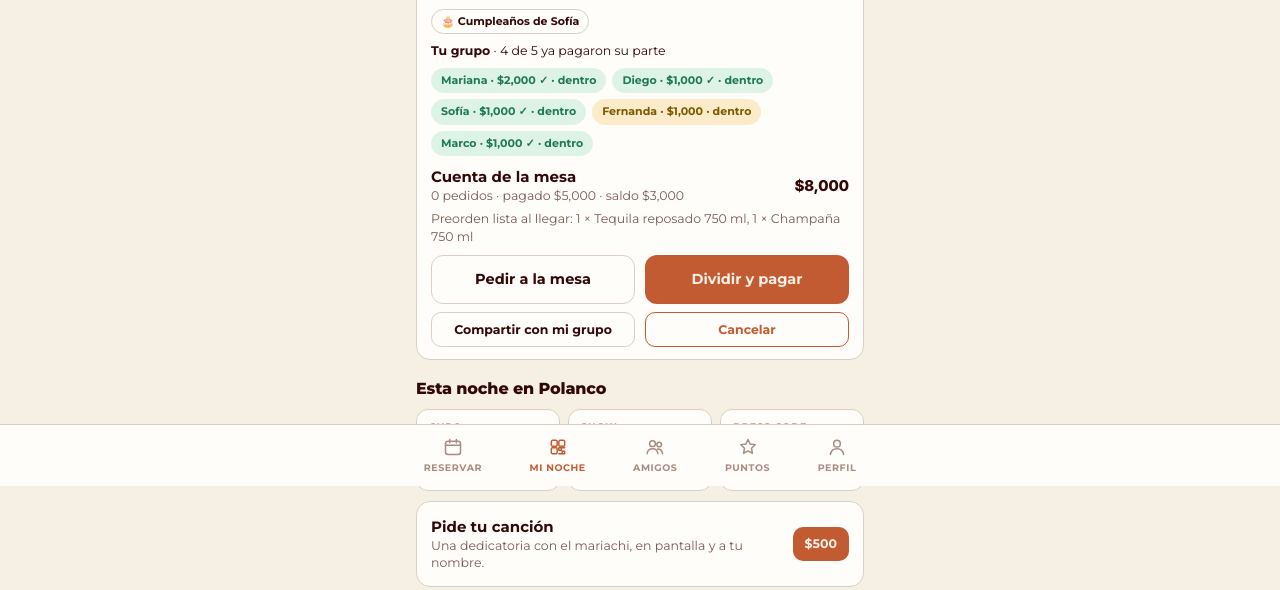
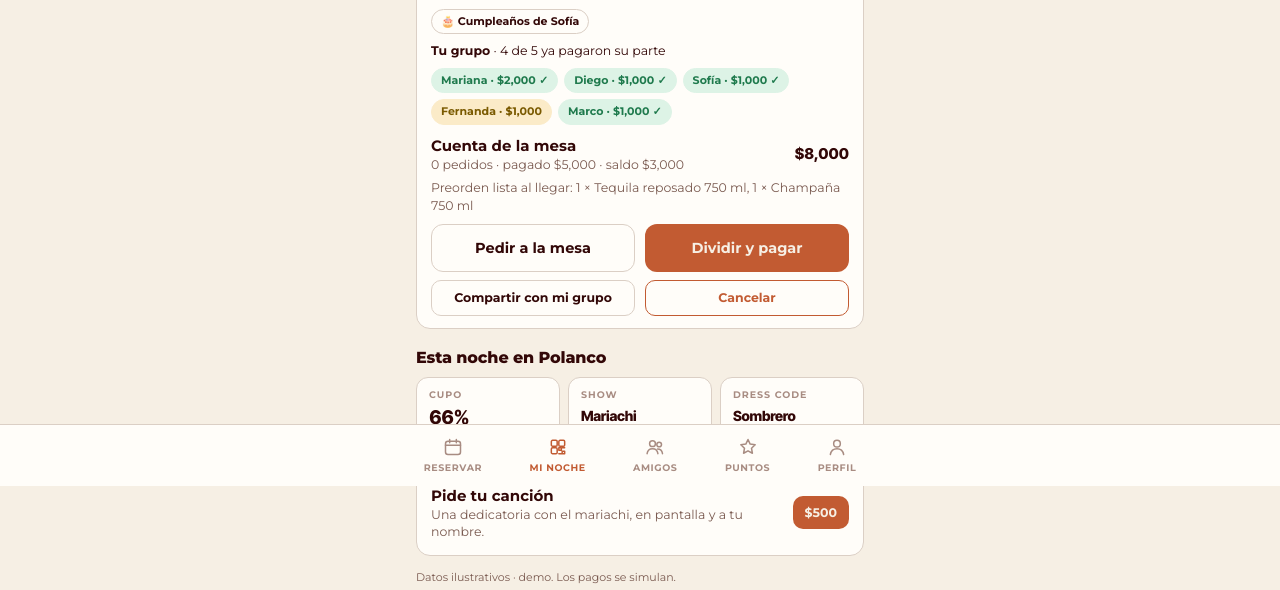
Before and after one commit to TT-AI-FIRM/canta-corazon-demo, a plain HTML site: page cliente/index.html in a window 1280 px wide. Shown: the part 314-904 px from the top of the page. Drawn offline with Linux system fonts and the light colour scheme.

Commit message:
Ajustes de datos y enlaces directos por rol y usuario
Co-Authored-By: Claude Fable 5.1 <noreply@anthropic.com>

```diff
--- a/shared/core.js
+++ b/shared/core.js
@@ -3,7 +3,7 @@
    del mismo dispositivo (BroadcastChannel + evento storage). Todos los datos son ILUSTRATIVOS. */
 (function () {
   'use strict';
-  const KEY = 'cc_demo_v2';
+  const KEY = 'cc_demo_v6';
   const SECRET = 'canta-corazon-demo-2026'; // solo demo: en producción la firma vive en el servidor
   const CANAL = 'cc-demo';
 
@@ -163,7 +163,7 @@
         const base = p.cat === 'botella' ? 18 : p.cat === 'cerveza' ? 240 : p.cat === 'comida' ? 40 : 30;
         db.inventario[s.id][p.id] = { existencia: round(base * s.factor * between(0.6, 1.4)), minimo: round(base * 0.35), abiertas: p.cat === 'botella' ? Math.floor(rnd() * 3) : 0 };
       });
-      db.inventario[s.id]['b_aperol'].existencia = 5; // para la alerta
+      db.inventario[s.id]['b_aperol'].existencia = 9; // para la alerta
     });
 
     // facturas de proveedor (últimos 60 días)
@@ -184,16 +184,16 @@
     const hoyD = new Date(); hoyD.setHours(0, 0, 0, 0);
     const wk = { 0: 0.30, 1: 0.08, 2: 0.14, 3: 0.36, 4: 0.70, 5: 0.95, 6: 1.0 };
     const mes = { 0: 0.80, 1: 1.10, 2: 0.95, 3: 0.92, 4: 1.00, 5: 0.90, 6: 0.88, 7: 0.95, 8: 1.05, 9: 0.98, 10: 1.12, 11: 1.32 };
-    for (let i = 120; i >= 1; i--) {
+    for (let i = 365; i >= 1; i--) {
       const d = new Date(hoyD); d.setDate(d.getDate() - i);
       db.sucursales.forEach(s => {
         const f = wk[d.getDay()] * mes[d.getMonth()] * s.factor * between(0.88, 1.12);
-        const personas = round(s.aforo * 0.92 * f);
+        const personas = round(s.aforo * 0.74 * f);
         const cover = round(personas * 0.55 * PRECIOS.cover);
         const mesasOc = Math.min(db.mesas.filter(m => m.suc === s.id).length, round(db.mesas.filter(m => m.suc === s.id).length * Math.min(1, f * 1.05)));
-        const ventaMesas = round(mesasOc * between(7800, 11500));
-        const ventaBarra = round(personas * between(240, 330));
-        const ventaCocina = round(personas * between(110, 170));
+        const ventaMesas = round(mesasOc * between(4600, 6400));
+        const ventaBarra = round(personas * between(150, 205));
+        const ventaCocina = round(personas * between(60, 95));
         const merma = round(between(1.1, 2.6) + (s.id === 's2' && d.getDay() === 6 ? 0.9 : 0), 1);
         db.ventasHist.push({ fecha: fechaISO(d), dow: d.getDay(), mes: d.getMonth(), suc: s.id, personas, cover, ventaMesas, ventaBarra, ventaCocina, total: cover + ventaMesas + ventaBarra + ventaCocina, mesasOc, merma, costoBarra: round(between(22, 27), 1) });
       });
@@ -212,7 +212,7 @@
     // resto de la noche
     const nombresRes = db.clientes.slice(6);
     const ocupar = (lista, sucId, cuantasSentadas, cuantasConf, cuantasNo) => {
-      let idx = 0; const libres = lista.filter(m => m.id !== 'm14');
+      let idx = 0; const libres = lista.filter(m => m.id !== 'm14').filter((m, i) => i % 3 !== 1); // deja mesas libres en cada piso
       const estados = [].concat(Array(cuantasSentadas).fill('sentada'), Array(cuantasConf).fill('confirmada'), Array(cuantasNo).fill('noshow'));
       estados.forEach((est, k) => {
         const m = libres[k]; if (!m) return; const c = nombresRes[idx++ % nombresRes.length];
@@ -225,15 +225,15 @@
     ocupar(mesasS1, 's1', 12, 5, 2);
     ocupar(mesasS2, 's2', 8, 3, 1);
     // covers y barra (accesos sin mesa)
-    const nCov = { s1: 214, s2: 121 };
-    db.sucursales.forEach(s => { for (let i = 0; i < nCov[s.id]; i++) { const c = pick(db.clientes); const tipo = rnd() < 0.72 ? 'cover' : (rnd() < 0.7 ? 'barra' : 'clientevip'); db.accesos.push({ id: uid('a'), suc: s.id, fecha: H, hora: (19 + Math.floor(rnd() * 5)) % 24 + ':' + pad(Math.floor(rnd() * 60)), tipo, nombre: c.nombre, personas: 1, resultado: rnd() < 0.985 ? 'ok' : 'usado', puerta: 'Escáner ' + (1 + Math.floor(rnd() * 2)) }); if (tipo !== 'clientevip') db.pagos.push({ id: uid('pg'), suc: s.id, fecha: H, hora: '21:00', clienteId: c.id, concepto: tipo === 'cover' ? 'Cover' : 'Acceso barra', monto: tipo === 'cover' ? PRECIOS.cover : PRECIOS.barra, metodo: pick(['tarjeta', 'applepay', 'efectivo', 'spei']), estado: 'aprobado', propina: 0 }); } });
+    const nCov = { s1: 470, s2: 250 };
+    db.sucursales.forEach(s => { for (let i = 0; i < nCov[s.id]; i++) { const c = pick(db.clientes.slice(6)); const tipo = rnd() < 0.72 ? 'cover' : (rnd() < 0.7 ? 'barra' : 'clientevip'); db.accesos.push({ id: uid('a'), suc: s.id, fecha: H, hora: (19 + Math.floor(rnd() * 5)) % 24 + ':' + pad(Math.floor(rnd() * 60)), tipo, nombre: c.nombre, personas: 1, resultado: rnd() < 0.985 ? 'ok' : 'usado', puerta: 'Escáner ' + (1 + Math.floor(rnd() * 2)) }); if (tipo !== 'clientevip') db.pagos.push({ id: uid('pg'), suc: s.id, fecha: H, hora: '21:00', clienteId: c.id, concepto: tipo === 'cover' ? 'Cover' : 'Acceso barra', monto: tipo === 'cover' ? PRECIOS.cover : PRECIOS.barra, metodo: pick(['tarjeta', 'applepay', 'efectivo', 'spei']), estado: 'aprobado', propina: 0 }); } });
     // pedidos de las mesas sentadas
     const meserosPor = { s1: db.personal.filter(e => e.suc === 's1' && e.rol === 'mesero'), s2: db.personal.filter(e => e.suc === 's2' && e.rol === 'mesero') };
     db.reservas.filter(r => r.estado === 'sentada').forEach(r => {
-      const n = 2 + Math.floor(rnd() * 4);
+      const n = 4 + Math.floor(rnd() * 4);
       for (let k = 0; k < n; k++) {
         const items = []; const nI = 1 + Math.floor(rnd() * 3);
-        for (let j = 0; j < nI; j++) { const p = pick(db.productos.filter(p => p.cat !== 'extra' || p.id === 'x_sombrero')); items.push({ prodId: p.id, cant: p.cat === 'botella' ? 1 : 1 + Math.floor(rnd() * 3), precio: p.precio, porClienteId: r.clienteId }); }
+        for (let j = 0; j < nI; j++) { const p = rnd() < 0.35 ? pick(db.productos.filter(p => p.cat === 'botella')) : pick(db.productos.filter(p => p.cat !== 'extra' && p.cat !== 'botella')); items.push({ prodId: p.id, cant: p.cat === 'botella' ? 1 : 1 + Math.floor(rnd() * 3), precio: p.precio, porClienteId: r.clienteId }); }
         const estado = k < n - 1 ? 'entregado' : pick(['entregado', 'preparando', 'nuevo']);
         db.pedidos.push({ id: uid('o'), suc: r.suc, mesaId: r.mesaId, reservaId: r.id, items, estado, origen: rnd() < 0.5 ? 'app' : 'mesero', meseroId: pick(meserosPor[r.suc]).id, hora: (21 + Math.floor(rnd() * 3)) + ':' + pad(Math.floor(rnd() * 60)), creado: Date.now() - Math.floor(rnd() * 3.6e6) });
       }
@@ -246,7 +246,7 @@
     // conteo de cierre de ayer (para la merma)
     const ayer = new Date(); ayer.setDate(ayer.getDate() - 1);
     db.sucursales.forEach(s => {
-      const items = db.productos.filter(p => p.cat === 'botella').map(p => { const teo = round(between(6, 16), 1); const dif = p.id === 'b_aperol' && s.id === 's2' ? -0.9 : round(between(-0.45, 0.05), 1); return { prodId: p.id, teorico: teo, fisico: round(teo + dif, 1) }; });
+      const items = db.productos.filter(p => p.cat === 'botella').map(p => { const teo = round(between(6, 16), 1); const dif = p.id === 'b_aperol' && s.id === 's2' ? -0.9 : round(between(-0.7, 0.1), 1); return { prodId: p.id, teorico: teo, fisico: round(teo + dif, 1) }; });
       db.mermas.push({ id: uid('mm'), suc: s.id, fecha: fechaISO(ayer), turno: 'Noche', items, responsable: db.personal.find(e => e.suc === s.id && e.rol === 'barra').id });
     });
     db.bitacora.push({ t: Date.now(), quien: 'sistema', que: 'Datos de demostración generados' });
@@ -309,7 +309,7 @@
     const sentadas = res.filter(r => r.estado === 'sentada').length;
     const confirmadas = res.filter(r => r.estado === 'confirmada').length;
     const noshow = res.filter(r => r.estado === 'noshow').length;
-    const aforo = db.sucursales.filter(sucFilter(suc)).reduce((a, s) => a + s.aforo, 0);
+    const aforo = db.sucursales.filter(s => !suc || suc === 'all' || s.id === suc).reduce((a, s) => a + s.aforo, 0);
     const costo = ped.filter(p => p.estado !== 'cancelado').reduce((a, p) => a + p.items.reduce((b, i) => { const pr = db.productos.find(x => x.id === i.prodId); return b + (pr ? pr.costo * i.cant : 0); }, 0), 0);
     const ventaBarra = ped.filter(p => p.estado !== 'cancelado').reduce((a, p) => a + p.items.reduce((b, i) => { const pr = db.productos.find(x => x.id === i.prodId); return b + (pr && (pr.cat === 'botella' || pr.cat === 'trago' || pr.cat === 'cerveza') ? i.precio * i.cant : 0); }, 0), 0);
     const total = ventaMesas + cover;
@@ -322,7 +322,8 @@
   M.porMes = function (suc) { const out = MESES.map((m, i) => ({ mes: m, i, total: 0 })); db.ventasHist.filter(sucFilter(suc)).forEach(v => { out[v.mes].total += v.total; }); return out; };
   M.porHora = function (suc) { const n = M.noche(suc); return db.perfilHora.map(([h, f]) => ({ hora: h, venta: Math.round(n.total * f), programado: Math.round(n.total * f * between(0.92, 1.08)) })); };
   M.topProductos = function (suc, n = 6) { const acc = {}; db.pedidos.filter(sucFilter(suc)).filter(p => p.estado !== 'cancelado').forEach(p => p.items.forEach(i => { acc[i.prodId] = acc[i.prodId] || { prodId: i.prodId, cant: 0, venta: 0 }; acc[i.prodId].cant += i.cant; acc[i.prodId].venta += i.cant * i.precio; })); return Object.values(acc).map(x => ({ ...x, nombre: (db.productos.find(p => p.id === x.prodId) || {}).nombre })).sort((a, b) => b.venta - a.venta).slice(0, n); };
-  M.comparativo = function () { return db.sucursales.map(s => { const n = M.noche(s.id); const h = M.hist(s.id, 7); const prev = h.length ? h[h.length - 1].total : 0; return { suc: s, hoy: n.total, prev, delta: prev ? (n.total - prev) / prev * 100 : 0, personas: n.personas, mesasPct: n.mesasPct }; }); };
+  M.ultimoSabado = function (sucId) { const h = db.ventasHist.filter(v => v.suc === sucId && v.dow === 6); return h.length ? h[h.length - 1] : null; };
+  M.comparativo = function () { return db.sucursales.map(s => { const n = M.noche(s.id); const sab = M.ultimoSabado(s.id); const prev = sab ? sab.total : 0; return { suc: s, hoy: n.total, prev, delta: prev ? (n.total - prev) / prev * 100 : 0, personas: n.personas, mesasPct: n.mesasPct }; }); };
   M.mejorDia = function (suc) { const d = M.porDiaSemana(suc, 90).slice().sort((a, b) => b.prom - a.prom); return d[0]; };
   M.mejorMes = function (suc) { const m = M.porMes(suc).slice().sort((a, b) => b.total - a.total); return m[0]; };
   M.mermaUltima = function (suc) { const ms = db.mermas.filter(sucFilter(suc)); if (!ms.length) return { pct: 0, items: [] }; const items = []; let teo = 0, dif = 0; ms.forEach(m => m.items.forEach(i => { teo += i.teorico; dif += (i.teorico - i.fisico); items.push({ ...i, suc: m.suc, dif: round(i.fisico - i.teorico, 1), nombre: (db.productos.find(p => p.id === i.prodId) || {}).nombre }); })); return { pct: teo ? dif / teo * 100 : 0, items: items.sort((a, b) => a.dif - b.dif) }; };
```
Also changed, not shown: interno/index.html (+2 -2 lines).
